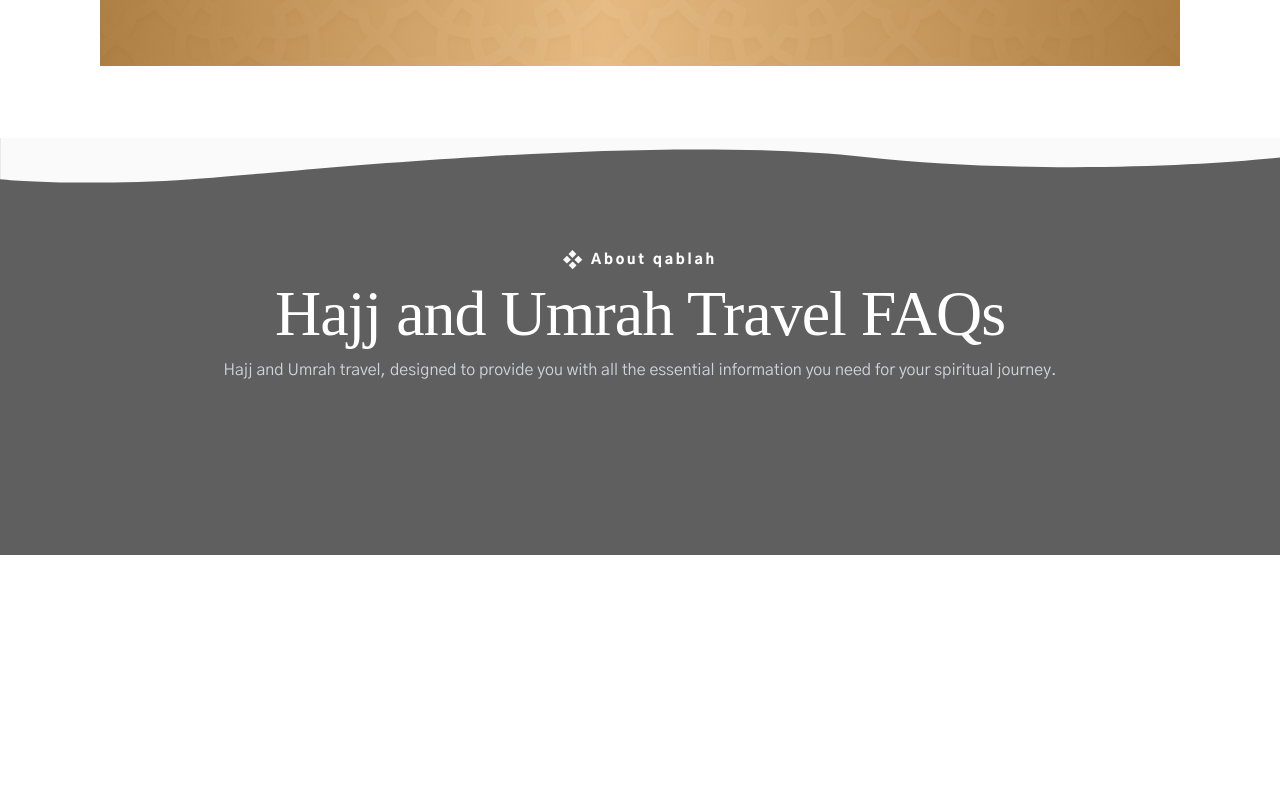
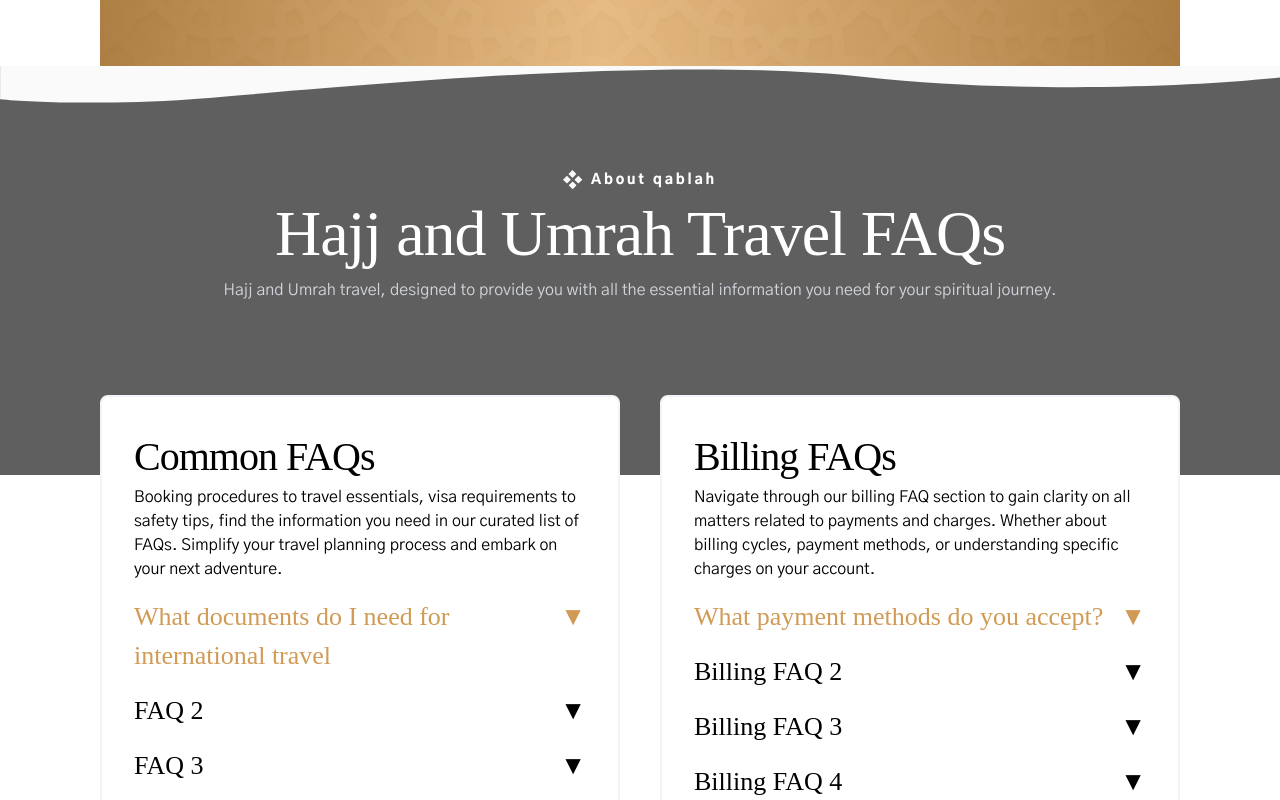
Before and after one commit to refat441/Qibla, a React (Create React App) app: page /Pricing in a window 1280 px wide. Shown: the part 2880-3680 px from the top of the page. Before the commit the page ends 3435 px from the top, so only its background shows below. Built offline with nearby package versions, Linux system fonts and the light colour scheme; a web font is replaced by a local one.

Commit message:
Complete Pricing page

```diff
--- a/src/components/Pricing/Card/EssentialGuidePrice.js
+++ b/src/components/Pricing/Card/EssentialGuidePrice.js
@@ -1,11 +1,25 @@
-import React from 'react';
+import React, { useState } from 'react';
 
 const EssentialGuidePrice = () => {
+    // State to manage which FAQ is open for both sections
+    const [openFAQ, setOpenFAQ] = useState(null);
+    const [openBillingFAQ, setOpenBillingFAQ] = useState(null);
+
+    // Function to toggle FAQ for the first section
+    const toggleFAQ = (index) => {
+        setOpenFAQ(openFAQ === index ? null : index);
+    };
+
+    // Function to toggle FAQ for the second section
+    const toggleBillingFAQ = (index) => {
+        setOpenBillingFAQ(openBillingFAQ === index ? null : index);
+    };
+
     return (
-        <div>
+        <div className='relative'>
 
             <div className='overflow-hidden'>
-                <div className="relative -mt-2 h-[417px] bg-[#605f5f]">
+                <div className="relative -mt-2 h-[250px] md:h-[350px] lg:h-[417px] bg-[#605f5f]">
                     <svg
                         xmlns="http://www.w3.org/2000/svg"
                         viewBox="0 0 1434 51"
@@ -21,19 +35,114 @@ const EssentialGuidePrice = () => {
                     >
                         <path d="M968.727 21.1924C1164.47 42.0892 1364.47 29.8994 1440 21.1924V0H0V46.0814C29.038 49.0385 112.534 53.1784 214.215 46.0814C341.316 37.2101 724.046 -4.92857 968.727 21.1924Z" fill="#FAFAFA"/>
                     </svg>
-
-                    <div className="relative mx-[100px] pt-28 mt-20 z-10">
+                    <div className="relative mx-4 sm:mx-8 md:mx-[60px] lg:mx-[100px] pt-16 md:pt-28 z-10">
                         <div className='flex justify-center items-center text-white mb-4'>
-                            <img className='w-5 h-5 ' src="/img/Main-logo-white.svg" alt="Logo" />
-                            <p className='text-[14px] Gothic-A1-900 pl-2'>About qablah</p>
+                            <img className='w-5 h-5' src="/img/Main-logo-white.svg" alt="Logo" />
+                            <p className='text-[12px] md:text-[14px] Gothic-A1-900 pl-2'>About qablah</p>
                         </div>
-                            <h1 className='scheherazade-thin text-[64px] text-white'>Hajj and Umrah Travel FAQs</h1>
-                            <p className='Gothic-A1-400 text-[#d1d5db] mt-4'> Hajj and Umrah travel, designed to provide you with all the essential information you need for your spiritual journey.</p>
+                        <h1 className='scheherazade-thin text-[36px] sm:text-[48px] md:text-[56px] lg:text-[64px] text-white'>
+                            Hajj and Umrah Travel FAQs
+                        </h1>
+                        <p className='Gothic-A1-400 text-[#d1d5db] mt-4'>
+                            Hajj and Umrah travel, designed to provide you with all the essential information you need for your spiritual journey.
+                        </p>
                     </div>
-
                 </div>
             </div>
 
+            <div className='flex flex-col lg:flex-row gap-6 lg:gap-10 mx-4 sm:mx-8 md:mx-[60px] lg:mx-[100px] absolute -mt-16 md:-mt-20'>
+                {/* Travel FAQ Section */}
+                <div className='text-left w-full lg:w-1/2 bg-white rounded-lg px-4 sm:px-8 border-2 border-solid border-[#f1f5f9]'>
+                    <h2 className='scheherazade-thin text-[30px] sm:text-[36px] md:text-[40px] pt-8'>Common FAQs</h2>
+                    <p className='Gothic-A1-400'>
+                        Booking procedures to travel essentials, visa requirements to safety tips, find the information you need in our curated list of FAQs. Simplify your travel planning process and embark on your next adventure.
+                    </p>
+
+                    {/* FAQ 1 */}
+                    <div>
+                        <h2
+                            className='goldenText scheherazade-thin-normal text-[20px] md:text-[26px] pt-4 cursor-pointer flex justify-between'
+                            onClick={() => toggleFAQ(1)}
+                        >
+                            What documents do I need for international travel
+                            <span className={`transition-transform transform ${openFAQ === 1 ? 'rotate-180' : ''}`}>
+                                ▼
+                            </span>
+                        </h2>
+                        {openFAQ === 1 && (
+                            <p className='Gothic-A1-thin'>
+                                Learn about the essential documents required for international travel, including passports, visas, and any additional permits or certificates specific to your destination.
+                            </p>
+                        )}
+                    </div>
+
+                    {/* Other FAQs */}
+                    {[2, 3, 4, 5].map((i) => (
+                        <div key={i}>
+                            <h2
+                                className='scheherazade-thin-normal text-[20px] md:text-[26px] pt-4 cursor-pointer flex justify-between'
+                                onClick={() => toggleFAQ(i)}
+                            >
+                                FAQ {i}
+                                <span className={`transition-transform transform ${openFAQ === i ? 'rotate-180' : ''}`}>
+                                    ▼
+                                </span>
+                            </h2>
+                            {openFAQ === i && (
+                                <p className='Gothic-A1-thin'>
+                                    FAQ {i} answer goes here.
+                                </p>
+                            )}
+                        </div>
+                    ))}
+                </div>
+
+                {/* Billing FAQ Section */}
+                <div className='text-left w-full lg:w-1/2 bg-white rounded-lg px-4 sm:px-8  border-2 border-solid border-[#f1f5f9]'>
+                    <h2 className='scheherazade-thin text-[30px] sm:text-[36px] md:text-[40px] pt-8'>Billing FAQs</h2>
+                    <p className='Gothic-A1-400'>
+                        Navigate through our billing FAQ section to gain clarity on all matters related to payments and charges. Whether about billing cycles, payment methods, or understanding specific charges on your account.
+                    </p>
+
+                    {/* FAQ 1 */}
+                    <div>
+                        <h2
+                            className='goldenText scheherazade-thin-normal text-[20px] md:text-[26px] pt-4 cursor-pointer flex justify-between'
+                            onClick={() => toggleBillingFAQ(1)}
+                        >
+                            What payment methods do you accept?
+                            <span className={`transition-transform transform ${openBillingFAQ === 1 ? 'rotate-180' : ''}`}>
+                                ▼
+                            </span>
+                        </h2>
+                        {openBillingFAQ === 1 && (
+                            <p className='Gothic-A1-thin'>
+                                Learn about the essential documents required for international travel, including passports, visas, and any additional permits or certificates specific to your destination.
+                            </p>
+                        )}
+                    </div>
+
+                    {/* Other Billing FAQs */}
+                    {[2, 3, 4, 5].map((i) => (
+                        <div key={i}>
+                            <h2
+                                className='scheherazade-thin-normal text-[20px] md:text-[26px] pt-4 cursor-pointer flex justify-between'
+                                onClick={() => toggleBillingFAQ(i)}
+                            >
+                                Billing FAQ {i}
+                                <span className={`transition-transform transform ${openBillingFAQ === i ? 'rotate-180' : ''}`}>
+                                    ▼
+                                </span>
+                            </h2>
+                            {openBillingFAQ === i && (
+                                <p className='Gothic-A1-thin'>
+                                    Billing FAQ {i} answer goes here.
+                                </p>
+                            )}
+                        </div>
+                    ))}
+                </div>
+            </div>
         </div>
     );
 };
--- a/src/components/Pricing/Pricing.js
+++ b/src/components/Pricing/Pricing.js
@@ -4,6 +4,7 @@ import HaajEconomoyPackage from './Card/HaajEconomoyPackage';
 import TravelPackagePricing from './Card/TravelPackagePricing';
 import UmrahPackage from '../PlaceholderComponents/Cards/UmrahPackage';
 import EssentialGuidePrice from './Card/EssentialGuidePrice';
+import Footer from '../PlaceholderComponents/Cards/Footer';
 
 const Pricing = () => {
     return (
@@ -22,6 +23,12 @@ const Pricing = () => {
 
             {/* EssentialGuidePrice */}
             <EssentialGuidePrice></EssentialGuidePrice>
+
+            {/* footer */}
+            <div className='mt-[200px] sm:mt-[300px] md:mt-[400px] lg:mt-[470px]'            >
+                <Footer></Footer>
+            </div>
+
         </div>
     );
 };
```
